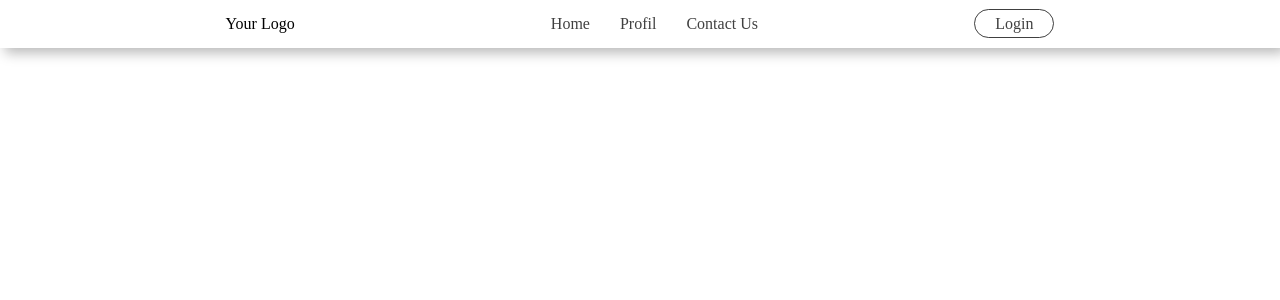
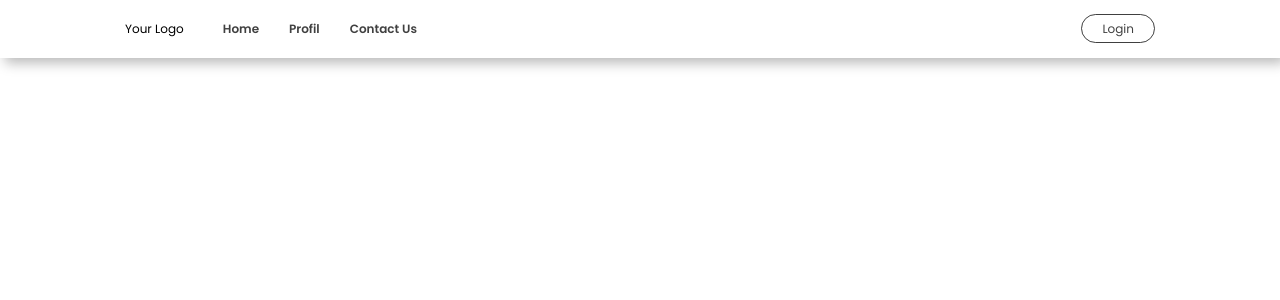
Before and after one commit to pinyink/learning-css, a PHP site: page / in a window 1280 px wide. Shown: the top 300 px of the page. Run offline with PHP 8.4, Linux system fonts and the light colour scheme.

Commit message:
style navbar

```diff
--- a/blog/assets/style.css
+++ b/blog/assets/style.css
@@ -1,38 +1,53 @@
+@import url('https://fonts.googleapis.com/css2?family=Open+Sans:ital,wght@0,300;0,400;0,500;0,600;0,700;0,800;1,300;1,400;1,500;1,600;1,700;1,800&family=Poppins:ital,wght@0,100;0,200;0,300;0,400;0,500;0,600;0,700;1,100;1,200;1,300;1,400;1,500;1,600;1,700&display=swap');
+
 body {
     box-sizing: content-box;
     margin: 0;
+    font-family: Poppins;
+    font-size: 12px;
 }
 
 header {
     display: flex;
-    justify-content: space-around;
+    justify-content: space-between;
     align-items: center;
     background-color: #fff;
     padding: 5px 125px;
     box-shadow: 5px 5px 12px rgb(0, 0, 0, 0.28);
+    min-height: 48px;
 }
 
-header .menu {
-    margin: 0;
+header .navbar {
     display: flex;
+    align-items: center;
+    width: 74vw;
+    justify-content: space-between;
 }
 
-header .menu li {
+header .navbar .menu {
+    margin: 0;
+    padding-left: 0;
+    display: flex;
+    font-family: Poppins;
+    font-weight: 600;
+}
+
+header .navbar .menu li {
     list-style: none;
     padding: 10px 10px;
     margin: 0px 5px;
 }
 
-header .menu li a {
+header .navbar .menu li a {
     text-decoration: none;
     color: rgb(0, 0, 0, 0.75);;
 }
 
-header .menu li:hover {
+header .navbar .menu li:hover {
     transform: scale(1.1);
 }
 
-header .header-right a {
+header .navbar .header-right a {
     color: rgb(0, 0, 0, 0.75);
     border: 1px solid rgb(0, 0, 0, 0.75);;
     border-radius: 50px;
@@ -40,7 +55,37 @@ header .header-right a {
     text-decoration: none;
 }
 
-header .header-right a:hover {
+header .navbar .header-right a:hover {
     background-color: rgb(0, 0, 0, 0.75);
     color: #fff;
 }
+
+.mobile-nav-toggle {
+	color: #012970;
+	font-size: 28px;
+	cursor: pointer;
+	display: none;
+	line-height: 0;
+	transition: 0.5s;
+}
+
+@media (max-width: 1025px) {
+    header .navbar {
+		width: 66vw;
+	}
+}
+@media (max-width: 991px) {
+	.mobile-nav-toggle {
+		display: block;
+	}
+
+    header {
+        padding: 25px;
+        min-height: 25px;
+        justify-content: space-between;
+    }
+
+	header .navbar {
+		display: none;
+	}
+}
--- a/blog/index.html
+++ b/blog/index.html
@@ -5,11 +5,13 @@
     <meta http-equiv="X-UA-Compatible" content="IE=edge">
     <meta name="viewport" content="width=device-width, initial-scale=1.0">
     <title>Belajar Buat Blog</title>
+    <link rel="stylesheet" href="https://cdnjs.cloudflare.com/ajax/libs/font-awesome/6.4.2/css/all.min.css" integrity="sha512-z3gLpd7yknf1YoNbCzqRKc4qyor8gaKU1qmn+CShxbuBusANI9QpRohGBreCFkKxLhei6S9CQXFEbbKuqLg0DA==" crossorigin="anonymous" referrerpolicy="no-referrer" />
     <link rel="stylesheet" href="assets/style.css">
 </head>
 <body>
     <header>
         <div class="logo">Your Logo</div>
+        <nav class="navbar" id="navbar">
             <ul class="menu">
                 <li><a href="#">Home</a></li>
                 <li><a href="#">Profil</a></li>
@@ -18,6 +20,8 @@
             <div class="header-right">
                 <a href="#">Login</a>
             </div>
+        </nav>
+        <i class="fas fa-bars mobile-nav-toggle"></i>
     </header>
 </body>
 </html>
```
Also changed, not shown: blog/assets/original-6afd6ea1e6e14fd7ea4ae12d1241ffac.jpg (added). Lines whose indentation alone changed are shown as unchanged.
